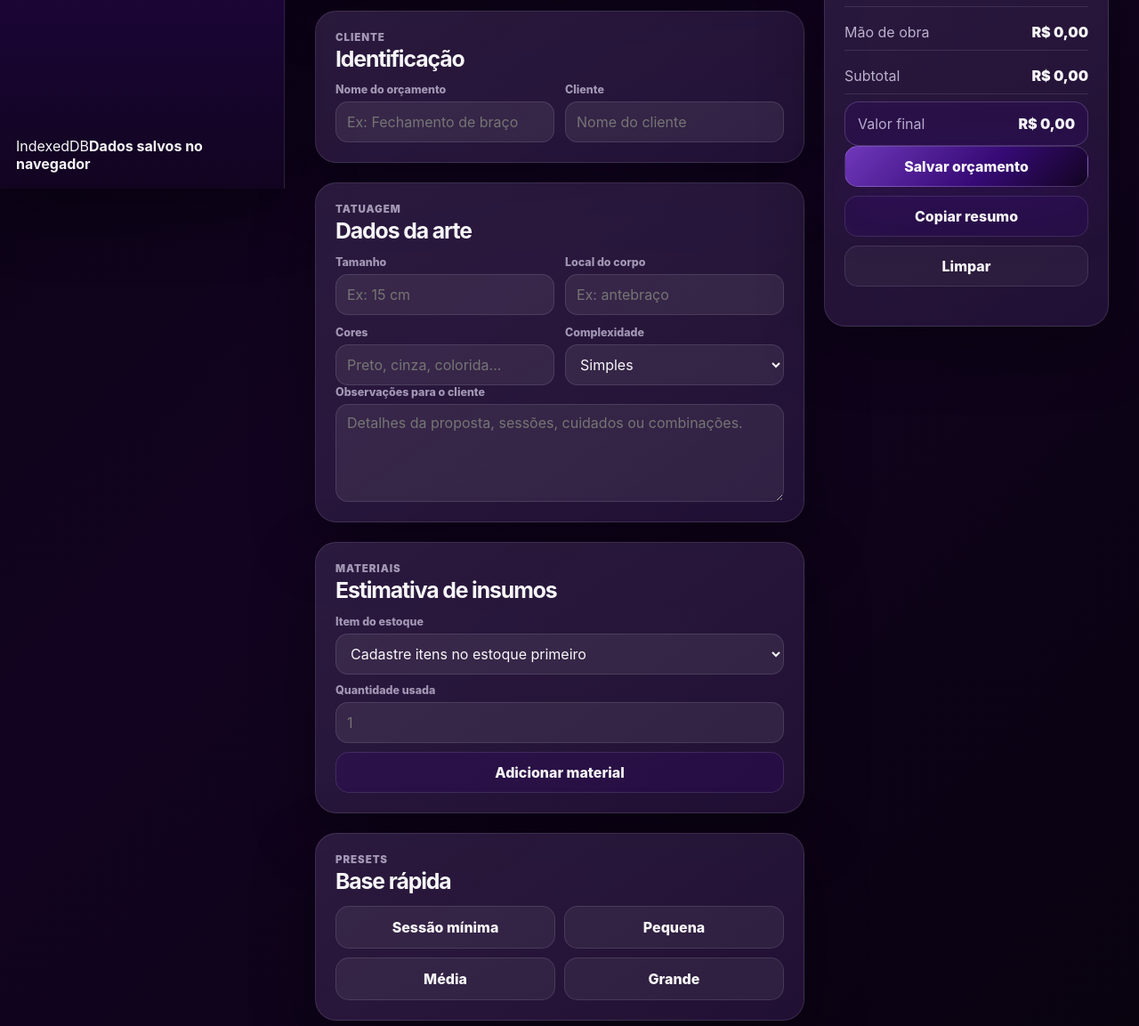
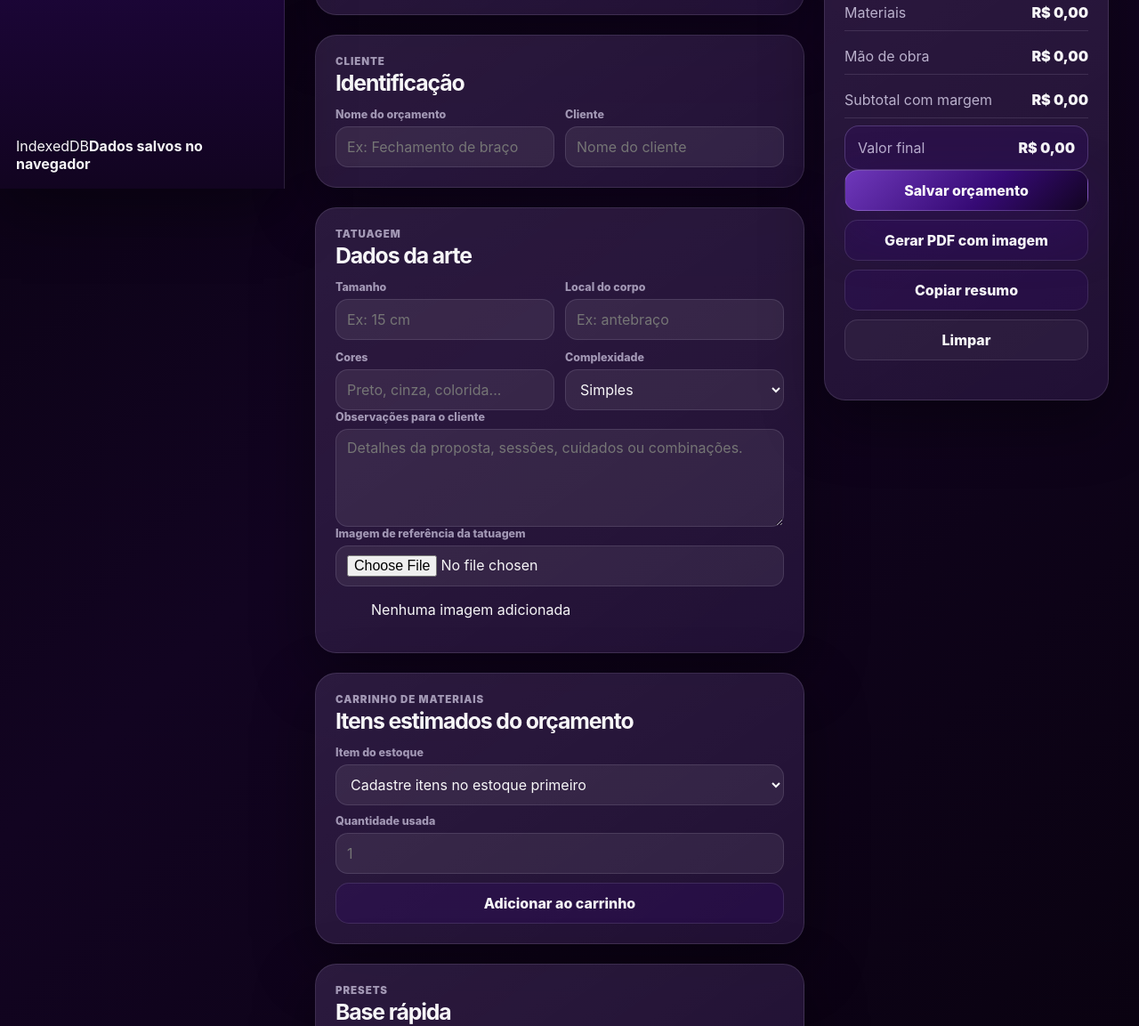
Before and after one commit to CamilliFFeliz/MiShiro, a plain HTML site: page pages/orcamentos.html in a window 1280 px wide. Shown: the part 588-1741 px from the top of the page at 89% size. Drawn offline with nearby package versions, Linux system fonts and the light colour scheme.

Commit message:
feat: adiciona carrinho e imagem na pagina de orcamentos

```diff
--- a/pages/orcamentos.html
+++ b/pages/orcamentos.html
@@ -20,11 +20,11 @@
       <header class="page-header">
         <span class="eyebrow">Orçamentos</span>
         <h1 id="pageHeading">Criar proposta de tatuagem</h1>
-        <p>Preencha as etapas principais, estime materiais e salve o orçamento no banco local do navegador.</p>
+        <p>Monte uma proposta real com cliente, arte, materiais em formato de carrinho, imagem de referência e resumo financeiro.</p>
       </header>
 
       <section class="budget-flow" aria-label="Fluxo de orçamento">
-        <span>Cliente</span><span>Tatuagem</span><span>Materiais</span><span>Resumo</span>
+        <span>Cliente</span><span>Tatuagem</span><span>Carrinho</span><span>PDF</span>
       </section>
 
       <form id="formOrcamento" class="budget-page-grid">
@@ -46,7 +46,7 @@
           </div>
         </section>
 
-        <section class="panel-card">
+        <section class="panel-card tattoo-panel">
           <header class="section-title"><span>Tatuagem</span><h2>Dados da arte</h2></header>
           <div class="form-grid compact">
             <label class="field"><span>Tamanho</span><input id="tamanhoTatuagem" name="tamanhoTatuagem" placeholder="Ex: 15 cm" /></label>
@@ -55,16 +55,21 @@
             <label class="field"><span>Complexidade</span><select id="complexidade"><option value="simples">Simples</option><option value="media">Média</option><option value="alta">Alta</option><option value="realismo">Realismo / alta complexidade</option></select></label>
           </div>
           <label class="field"><span>Observações para o cliente</span><textarea id="observacoesCliente" rows="4" placeholder="Detalhes da proposta, sessões, cuidados ou combinações."></textarea></label>
+          <div class="reference-upload">
+            <label class="field"><span>Imagem de referência da tatuagem</span><input id="imagemReferencia" type="file" accept="image/png,image/jpeg,image/webp" /></label>
+            <figure id="previewImagem" class="reference-preview is-empty"><span>Nenhuma imagem adicionada</span></figure>
+          </div>
         </section>
 
         <section class="panel-card materials-panel">
-          <header class="section-title"><span>Materiais</span><h2>Estimativa de insumos</h2></header>
+          <header class="section-title"><span>Carrinho de materiais</span><h2>Itens estimados do orçamento</h2></header>
           <div class="materials-picker">
             <label class="field"><span>Item do estoque</span><select id="itemEstoqueSelect"></select></label>
             <label class="field"><span>Quantidade usada</span><input id="quantidadeUsada" inputmode="decimal" placeholder="1" /></label>
-            <button class="button button-secondary" id="adicionarMaterial" type="button">Adicionar material</button>
+            <button class="button button-secondary" id="adicionarMaterial" type="button">Adicionar ao carrinho</button>
           </div>
-          <div id="listaMateriais" class="material-list"></div>
+          <div id="detalheItemSelecionado" class="selected-stock-detail"></div>
+          <div id="listaMateriais" class="cart-list"></div>
         </section>
 
         <section class="panel-card presets-panel">
@@ -88,11 +93,12 @@
           <dl class="summary-list">
             <div><dt>Materiais</dt><dd id="totalMateriais">R$ 0,00</dd></div>
             <div><dt>Mão de obra</dt><dd id="totalMaoObra">R$ 0,00</dd></div>
-            <div><dt>Subtotal</dt><dd id="subtotalOrcamento">R$ 0,00</dd></div>
+            <div><dt>Subtotal com margem</dt><dd id="subtotalOrcamento">R$ 0,00</dd></div>
             <div class="summary-final"><dt>Valor final</dt><dd id="valorFinal">R$ 0,00</dd></div>
           </dl>
           <div class="action-stack">
             <button class="button button-primary" type="submit">Salvar orçamento</button>
+            <button class="button button-secondary" id="gerarPdf" type="button">Gerar PDF com imagem</button>
             <button class="button button-secondary" id="copiarResumo" type="button">Copiar resumo</button>
             <button class="button button-ghost" id="limparOrcamento" type="button">Limpar</button>
           </div>
@@ -102,6 +108,7 @@
     </main>
   </div>
   <script src="https://unpkg.com/lucide@0.468.0/dist/umd/lucide.min.js" defer></script>
+  <script src="https://cdnjs.cloudflare.com/ajax/libs/jspdf/2.5.1/jspdf.umd.min.js" defer></script>
   <script type="module" src="../src/pages/orcamentos.js"></script>
 </body>
 </html>
```
